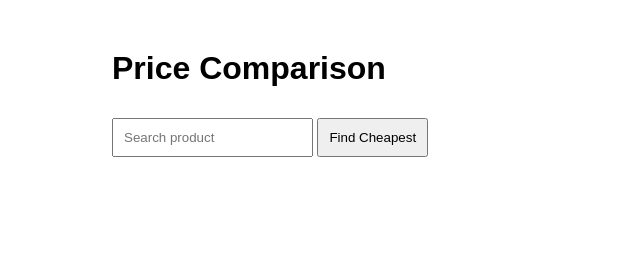
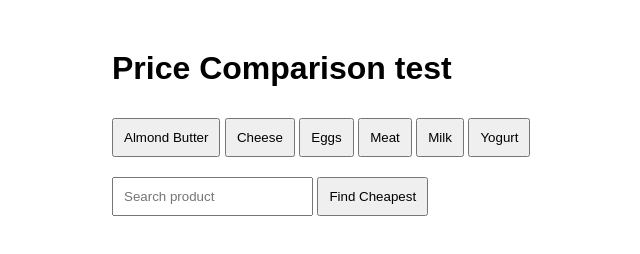
Before and after one commit to kendomi0/price-comparison-app, a website: page public/index.html in a window 1280 px wide. Shown: the whole page, without its empty margins (128-768 px from the left). Drawn offline with Linux system fonts and the light colour scheme.

Commit message:
feat: add category buttons
Add category buttons to view items in specific categories.

```diff
--- a/public/index.html
+++ b/public/index.html
@@ -5,17 +5,27 @@
   <link rel="stylesheet" href="styles.css">
 </head>
 <body>
-  <h1>Price Comparison</h1>
+  <h1>Price Comparison test</h1>
+  <div class="products">
+  <button onclick="filterProduct('Almond Butter')">Almond Butter</button>
+  <button onclick="filterProduct('Cheese')">Cheese</button>
+  <button onclick="filterProduct('Eggs')">Eggs</button>
+  <button onclick="filterProduct('Meat')">Meat</button>
+  <button onclick="filterProduct('Milk')">Milk</button>
+  <button onclick="filterProduct('Yogurt')">Yogurt</button>
+  </div>
   <input id="search" placeholder="Search product">
   <button onclick="searchItems()">Find Cheapest</button>
   <div id="results"></div>
 
-  <script>
-    async function searchItems() {
-      const product = document.getElementById('search').value;
-      const res = await fetch('/api/items?product=' + product + '&sortBy=price');
-      const items = await res.json();
+ <script>
+  async function filterProduct(productName) {
+    const res = await fetch('/api/items?category=' + productName + '&sortBy=price');
+    const items = await res.json();
+    displayResults(items);
+  }
 
+    function displayResults(items) {
       document.getElementById('results').innerHTML = items.map(item =>
         `<div class="item">
           <h3>${item.name}</h3>
```
Also changed, not shown: server.js (+15 -1 lines).
